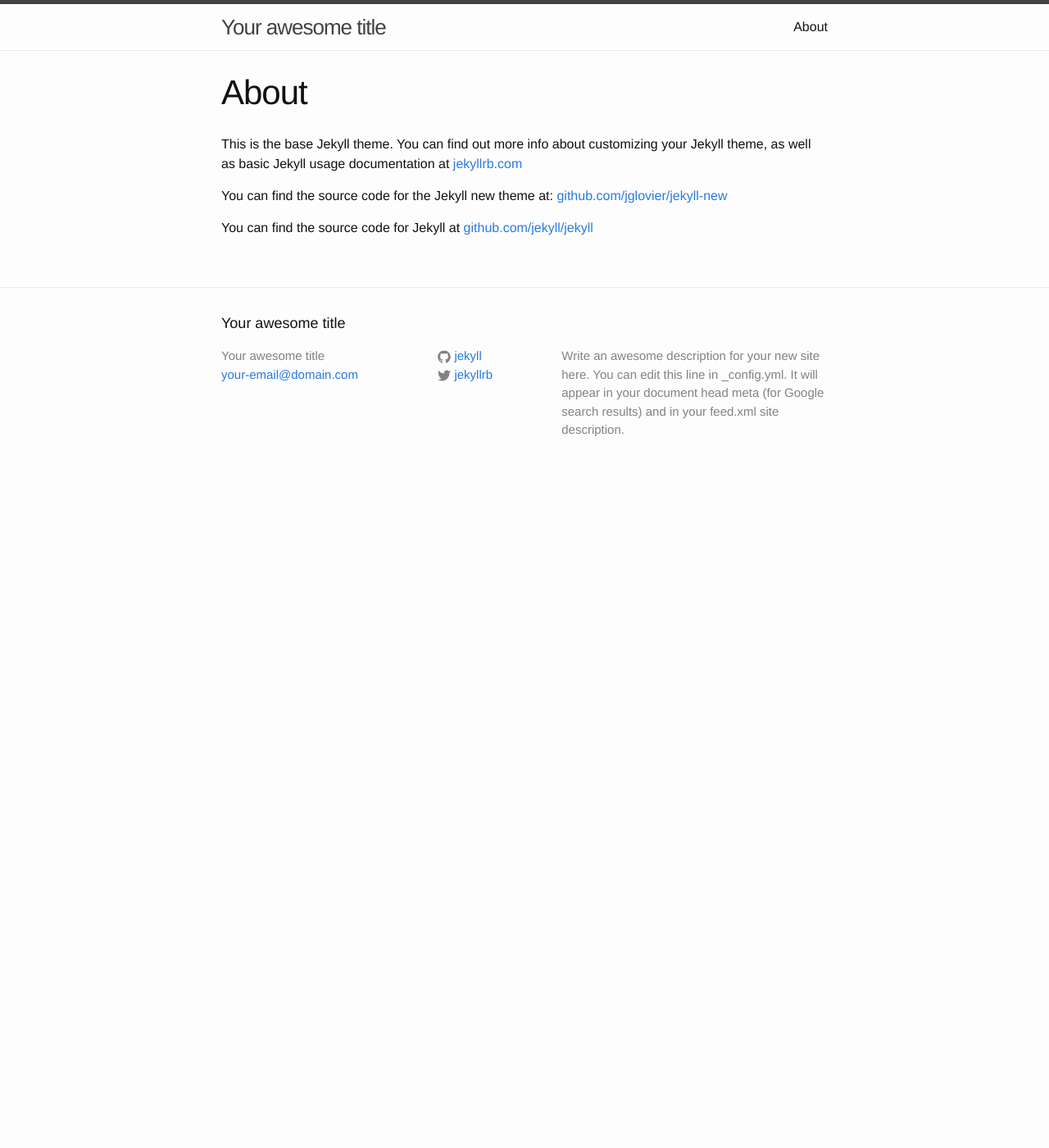
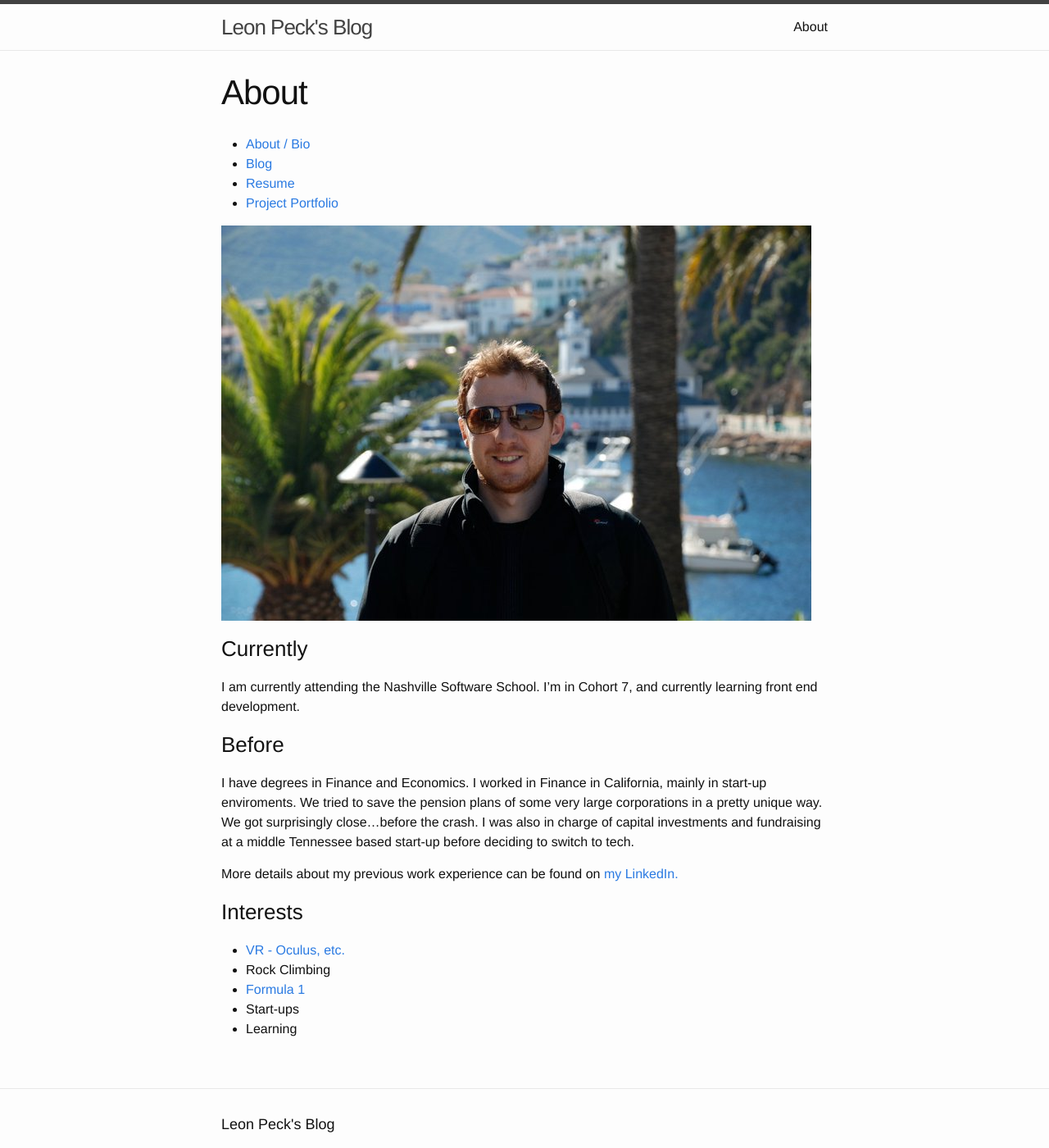
Before and after one commit to LeonM234/Leon.github.io, a Jekyll site: the page built from about.md, in a window 1280 px wide and 1400 px high. Shown: the whole window at 82% size. Built offline with Jekyll 4.4.1, drawn with Linux system fonts in a browser that asks for light colours; some of the changed text lies outside the part shown.

Commit message:
Setting up blog files

```diff
--- a/_config.yml
+++ b/_config.yml
@@ -1,14 +1,12 @@
 # Site settings
-title: Your awesome title
-email: your-email@domain.com
+title: Leon Peck's Blog
+email: leonpeck234@gmail.com
 description: > # this means to ignore newlines until "baseurl:"
-  Write an awesome description for your new site here. You can edit this
-  line in _config.yml. It will appear in your document head meta (for
-  Google search results) and in your feed.xml site description.
+  Personal Blog of Leon Peck.  Nashville based developer touching on the process of learning to be a developer, and anything else that seems interesting at the time.
 baseurl: "" # the subpath of your site, e.g. /blog/
-url: "http://yourdomain.com" # the base hostname & protocol for your site
-twitter_username: jekyllrb
-github_username:  jekyll
+url: "http://LeonM234.github.io" # the base hostname & protocol for your site
+twitter_username: LeonMPeck
+github_username:  LeonM234
 
 # Build settings
 markdown: kramdown
--- a/about.md
+++ b/about.md
@@ -4,8 +4,27 @@ title: About
 permalink: /about/
 ---
 
-This is the base Jekyll theme. You can find out more info about customizing your Jekyll theme, as well as basic Jekyll usage documentation at [jekyllrb.com](http://jekyllrb.com/)
+*   [About / Bio](#)
+*   [Blog](#)
+*   [Resume](#)
+*   [Project Portfolio](#)
 
-You can find the source code for the Jekyll new theme at: [github.com/jglovier/jekyll-new](https://github.com/jglovier/jekyll-new)
+[![](/images/LeonPeck.jpg)](#)
 
-You can find the source code for Jekyll at [github.com/jekyll/jekyll](https://github.com/jekyll/jekyll)
+### Currently
+
+I am currently attending the Nashville Software School.  I'm in Cohort 7, and currently learning front end development.
+
+### Before
+
+I have degrees in Finance and Economics.  I worked in Finance in California, mainly in start-up enviroments.  We tried to save the pension plans of some very large corporations in a pretty unique way.  We got surprisingly close...before the crash.  I was also in charge of capital investments and fundraising at a middle Tennessee based start-up before deciding to switch to tech.
+
+More details about my previous work experience can be found on [my LinkedIn.](www.linkedin.com/pub/leon-peck/4/969/a1/)
+
+### Interests
+
+*   [VR - Oculus, etc.](http://www.inquisitr.com/1514927/what-is-oculus-rift-and-why-does-kevin-spacey-think-it-will-change-storytelling-forever/)
+*   Rock Climbing
+*   [Formula 1](http://youtu.be/K2cNqaPSHv0)
+*   Start-ups
+*   Learning
```
Also changed, not shown: _posts/2014-10-14-welcome-to-jekyll.markdown (+2 -19 lines), 5 other files.
